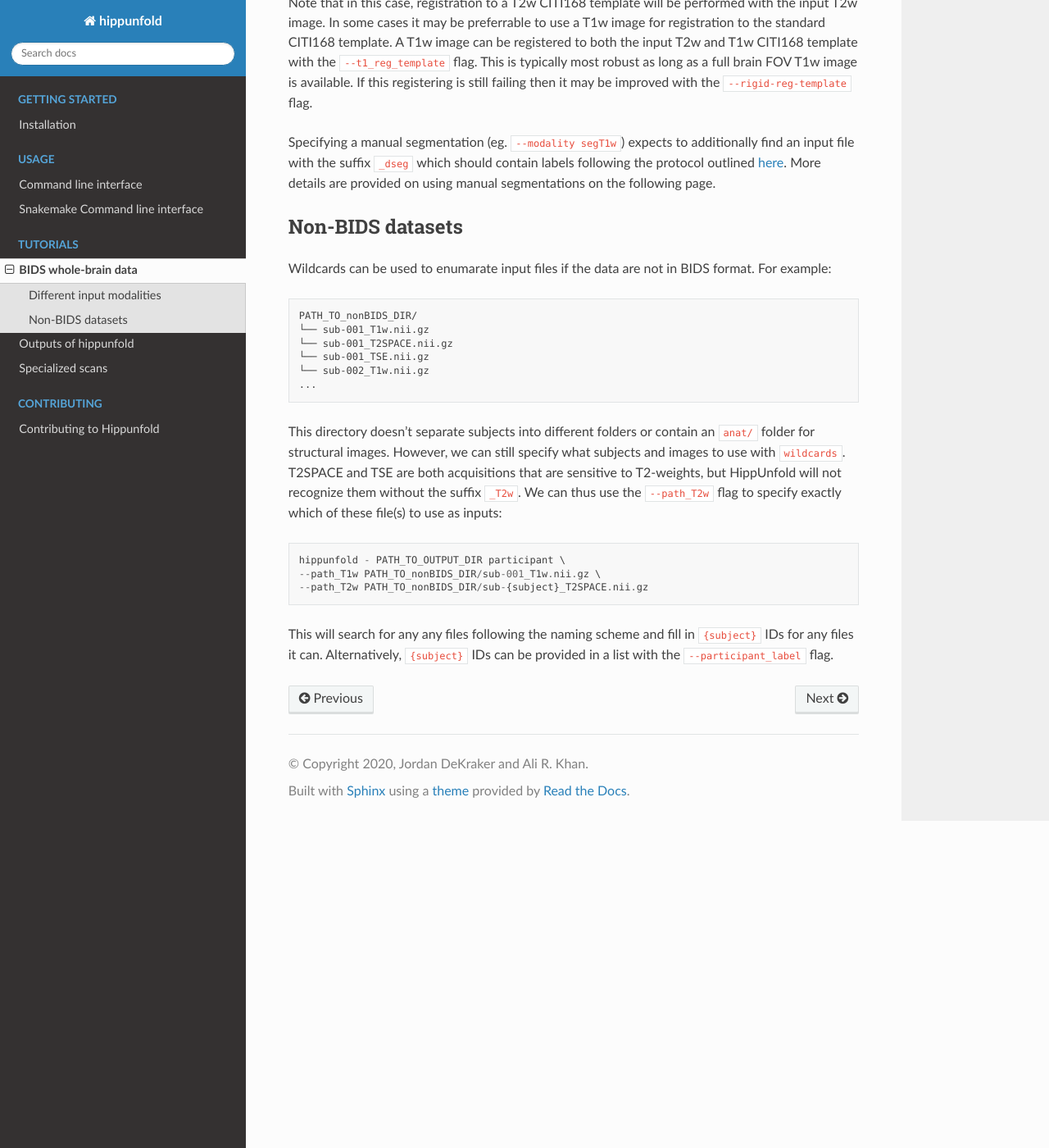
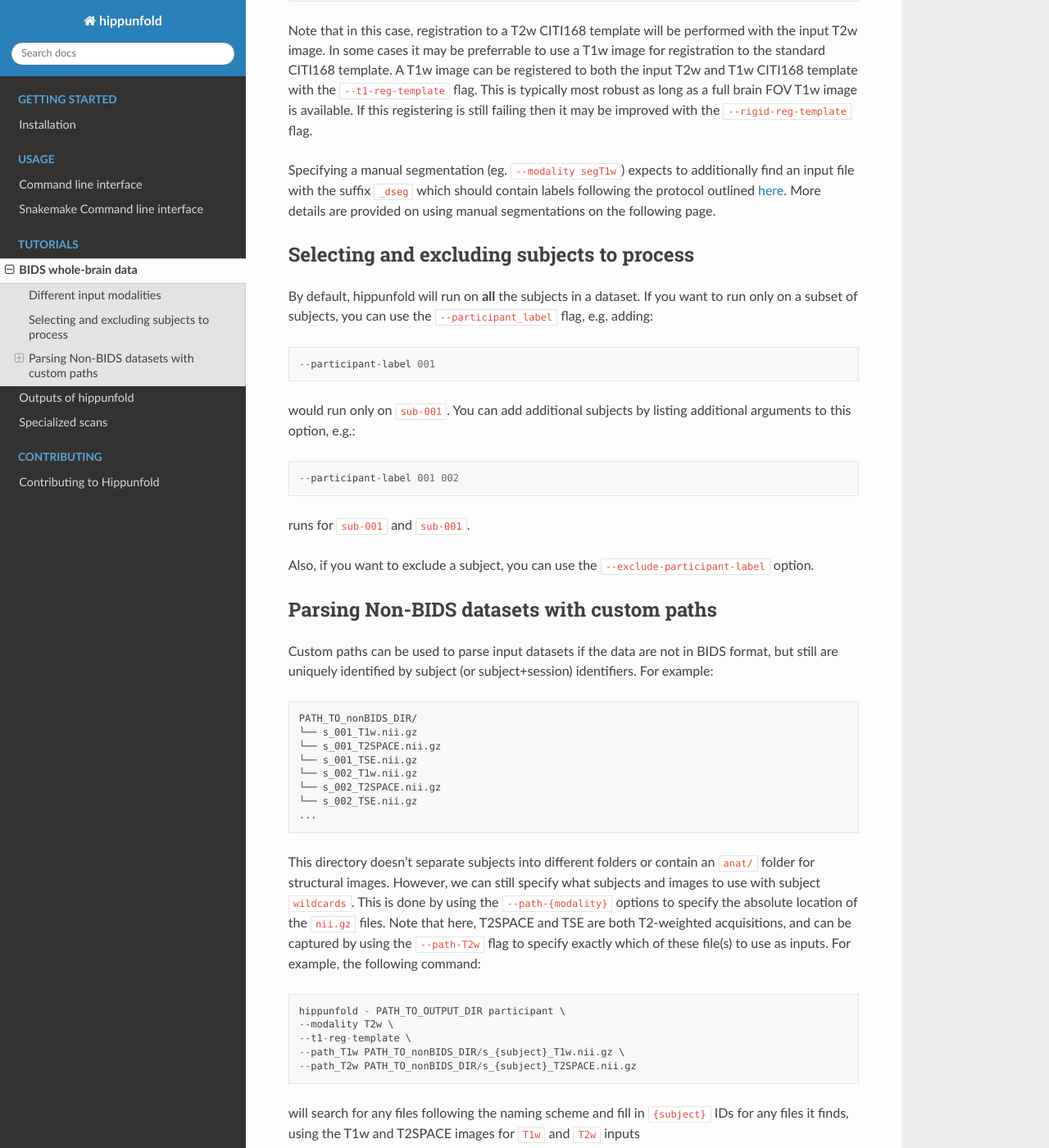
Before and after one commit to mcespedes99/hippunfold, a Sphinx documentation site: the page built from docs/tutorials/standardBIDS.md, in a window 1280 px wide and 1400 px high, scrolled down 1241 px. Shown: the whole window at 82% size. Built offline with Sphinx 7.4.7 and the Read the Docs theme 2.0.0, drawn with Linux system fonts in a browser that asks for light colours; some of the changed text lies outside the part shown.

Commit message:
doc updates
edits and corrections for running hippunfold on bids data

```diff
--- a/docs/tutorials/standardBIDS.md
+++ b/docs/tutorials/standardBIDS.md
@@ -5,7 +5,7 @@
 the same scan types are expected for all subjects which will be
 processed in parallel. A typical call might look like this:
 
-    hippunfold PATH_TO_BIDS_DIR PATH_TO_OUTPUT_DIR participant
+    hippunfold PATH_TO_BIDS_DIR PATH_TO_OUTPUT_DIR participant --modality T1w
 
 Depending on the method you used for installation, you may require
 additional arguments such as `--cores all` or `--use-singularity`, or
@@ -13,6 +13,7 @@
 `PATH_TO_BIDS_DIR` to contain something like the following:
 
     PATH_TO_BIDS_DIR/
+    └── dataset_description.json
     └── sub-001/
         └── anat/
             ├── sub-001_T1w.nii.gz
@@ -20,7 +21,7 @@
     └── sub-002/
     ...
 
-The `--modality` flag is required to specify which input image type should be used and in most cases, T1w should be most robust (though other types are supported!).
+The `--modality` flag is **required** to specify which input image type should be used and in most cases, T1w should be most robust (though other types are supported!).
 
 The T1w image is used to register to a standardized
 template (CITI168), making it possible to reorient, upsample, and crop
@@ -33,11 +34,11 @@
 
 ## Different input modalities
 
-By default, HippUnfold expects the `PATH_TO_BIDS_DIR` to contain at least
+If using `modality=T1w`, HippUnfold expects the `PATH_TO_BIDS_DIR` to contain at least
 one T1w file for segmenting intrahippocampal
 structures like the SRLM. However, we have
-also provided models trained with T1w, T2w, or DWI data, or, users can input
-their own custom manual segmentations for unfolding, which can be
+also provided models trained with other contrasts, such as T2w, or, users can input
+their own custom manual segmentations for unfolding. These can be
 specified with the `--modality` flag. For example:
 
     hippunfold  PATH_TO_BIDS_DIR PATH_TO_OUTPUT_DIR participant --modality T2w
@@ -45,12 +46,13 @@
 would work for a dataset with only T2w images, like this one:
 
     PATH_TO_BIDS_DIR/
+    └── dataset_description.json
     └── sub-001/
         └── anat/
             └── sub-001_T2w.nii.gz
     ...
 
-Note that in this case, registration to a T2w CITI168 template will be performed with the input T2w image. In some cases it may be preferrable to use a T1w image for registration to the standard CITI168 template. A T1w image can be registered to both the input T2w and T1w CITI168 template with the `--t1_reg_template` flag. This is typically most robust as long as a full brain FOV T1w image is available. If this registering is still failing then it may be improved with the `--rigid-reg-template` flag.
+Note that in this case, registration to a T2w CITI168 template will be performed with the input T2w image. In some cases it may be preferrable to use a T1w image for registration to the standard CITI168 template. A T1w image can be registered to both the input T2w and T1w CITI168 template with the `--t1-reg-template` flag. This is typically most robust as long as a full brain FOV T1w image is available. If this registering is still failing then it may be improved with the `--rigid-reg-template` flag.
 
 Specifying a manual segmentation (eg. `--modality segT1w`)
 expects to additionally find an input file with the suffix `_dseg` which should
@@ -59,30 +61,75 @@
 More details are provided on using manual segmentations on the following
 page.
 
-## Non-BIDS datasets
+## Selecting and excluding subjects to process
 
-Wildcards can be used to enumarate input files if the data are not in
-BIDS format. For example:
+By default, hippunfold will run on **all** the subjects in a dataset. If you want to run only on a subset of subjects, you can use the `--participant_label` flag, e.g. adding:
+
+    --participant-label 001
+
+would run only on `sub-001`. You can add additional subjects by listing additional arguments to this option, e.g.:
+
+    --participant-label 001 002
+
+runs for `sub-001` and `sub-001`.
+
+Also, if you want to exclude a subject, you can use the `--exclude-participant-label` option.
+
+## Parsing Non-BIDS datasets with custom paths
+
+Custom paths can be used to parse input datasets if the data are not in
+BIDS format, but still are uniquely identified by subject (or subject+session) identifiers. For example:
 
     PATH_TO_nonBIDS_DIR/
-    └── sub-001_T1w.nii.gz
-    └── sub-001_T2SPACE.nii.gz
-    └── sub-001_TSE.nii.gz
-    └── sub-002_T1w.nii.gz
+    └── s_001_T1w.nii.gz
+    └── s_001_T2SPACE.nii.gz
+    └── s_001_TSE.nii.gz
+    └── s_002_T1w.nii.gz
+    └── s_002_T2SPACE.nii.gz
+    └── s_002_TSE.nii.gz
     ...
 
-This directory doesn\'t separate subjects into different folders or
+This directory doesn't separate subjects into different folders or
 contain an `anat/` folder for structural images. However, we can still
-specify what subjects and images to use with `wildcards`. T2SPACE and
-TSE are both acquisitions that are sensitive to T2-weights, but
-HippUnfold will not recognize them without the suffix `_T2w`. We can
-thus use the `--path_T2w` flag to specify exactly which of these file(s)
-to use as inputs:
+specify what subjects and images to use with subject `wildcards`. This is done by using the `--path-{modality}` options to specify the absolute location of the `nii.gz` files. Note that here, T2SPACE and
+TSE are both T2-weighted acquisitions, and can be captured by using the `--path-T2w` flag to specify exactly which of these file(s)
+to use as inputs. For example, the following command:
 
     hippunfold - PATH_TO_OUTPUT_DIR participant \
-    --path_T1w PATH_TO_nonBIDS_DIR/sub-001_T1w.nii.gz \
-    --path_T2w PATH_TO_nonBIDS_DIR/sub-{subject}_T2SPACE.nii.gz
+    --modality T2w \
+    --t1-reg-template \
+    --path_T1w PATH_TO_nonBIDS_DIR/s_{subject}_T1w.nii.gz \
+    --path_T2w PATH_TO_nonBIDS_DIR/s_{subject}_T2SPACE.nii.gz
 
-This will search for any any files following the naming scheme and fill
-in `{subject}` IDs for any files it can. Alternatively, `{subject}` IDs
-can be provided in a list with the `--participant_label` flag.
+will search for any files following the naming scheme and fill
+in `{subject}` IDs for any files it finds, using the T1w and T2SPACE images for `T1w` and `T2w` inputs
+
+### Prerequisities for using custom path parsing:
+
+Not all non-BIDS datasets can be parsed, and may still need some reformatting or renaming.
+
+Specifically:
+ - The subject (or subject/session) wildcard(s) can only contain letters or numbers, e.g. they cannot include underscores, hyphens, or spaces.
+ - The subject (or subject/session) wildcard(s) must be the only unique identifiers in the filenames.
+
+For example, this datasets would be **ineligible**:
+
+    PATH_TO_nonBIDS_DIR/
+    └── s_2019-05-29_001_T1w.nii.gz
+    └── s_2019-05-29_001_T2SPACE.nii.gz
+    └── s_2019-05-29_001_TSE.nii.gz
+    └── s_2018-02-24_002_T1w.nii.gz
+    └── s_2018-02-24_002_T2SPACE.nii.gz
+    └── s_2018-02-24_002_TSE.nii.gz
+    ...
+
+You would need to rename/symlink your images to remove the additional unique date identifiers, or integrate it into thes subject wildcard, ensuring only letters and numbers appear in the wildcard, e.g.:
+
+    PATH_TO_nonBIDS_DIR/
+    └── s_20190529s001_T1w.nii.gz
+    └── s_20190529s001_T2SPACE.nii.gz
+    └── s_20190529s001_TSE.nii.gz
+    └── s_20180224s002_T1w.nii.gz
+    └── s_20180224s002_T2SPACE.nii.gz
+    └── s_20180224s002_TSE.nii.gz
+    ...
```
